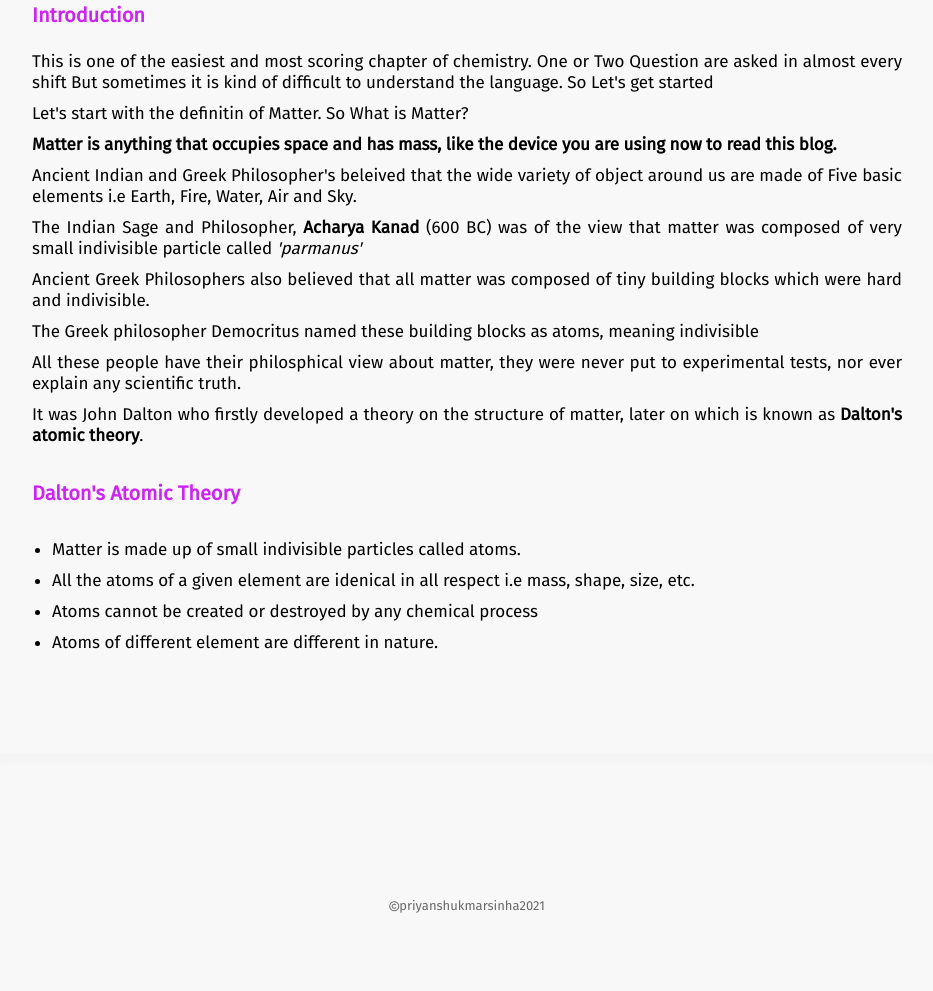
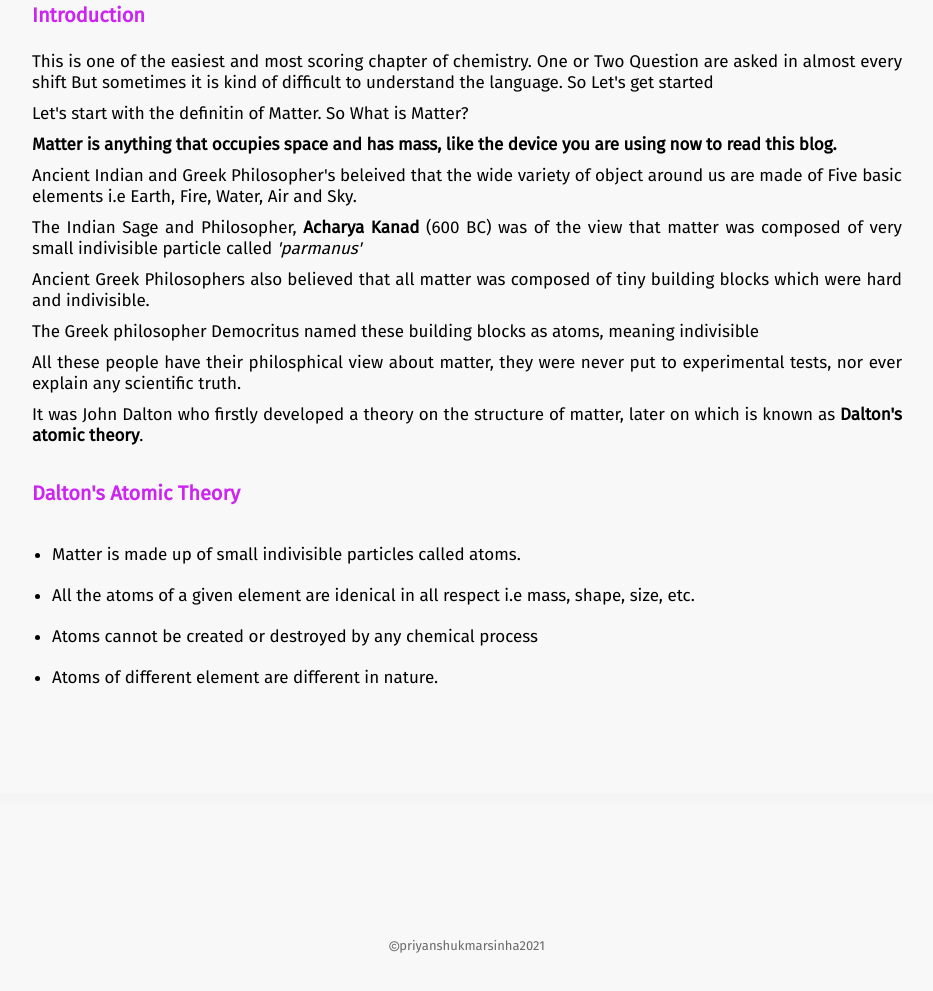
Before and after one commit to PriyanshuKumarSinha/affiliateBlog, a plain HTML site: page moleConceptBlog.html in a window 1280 px wide. Shown: the part 1639-2630 px from the top of the page, without its empty margins (173-1106 px from the left). Drawn offline with Linux system fonts and the light colour scheme.

Commit message:
Blog1 update

```diff
--- a/moleConceptBlog.html
+++ b/moleConceptBlog.html
@@ -226,7 +226,44 @@
                 <p>
                     <ul>
                         <li>
+                            <p>
                             Matter is made up of small indivisible particles called atoms.
+
+                            </p>
+                        </li>
+                        <li>
+                            <p>
+                            All the atoms of a given element are idenical in all respect i.e mass, shape, size, etc.
+
+                            </p>
+                        </li>
+                        <li>
+                            <p>
+                            Atoms cannot be created or destroyed by any chemical process
+
+                            </p>
+                        </li>
+                        <li>
+                            <p>
+                            Atoms of different element are different in nature.
+
+                            </p>
+                        </li>
+                    </ul>
+                </p>
+
+            </div>
+            <!-- <div id = "daltonAtomicTheory" >
+                <span class="Heading">
+                    Dalton's Atomic Theory
+                </span><br><br>
+                <p>
+                    <ul>
+                        <li>
+                            <p>
+                            Matter is made up of small indivisible particles called atoms.
+
+                            </p>
                         </li>
                         <li>
                             All the atoms of a given element are idenical in all respect i.e mass, shape, size, etc.
@@ -240,7 +277,7 @@
                     </ul>
                 </p>
 
-            </div>
+            </div> -->
 
         </div>
 
```
